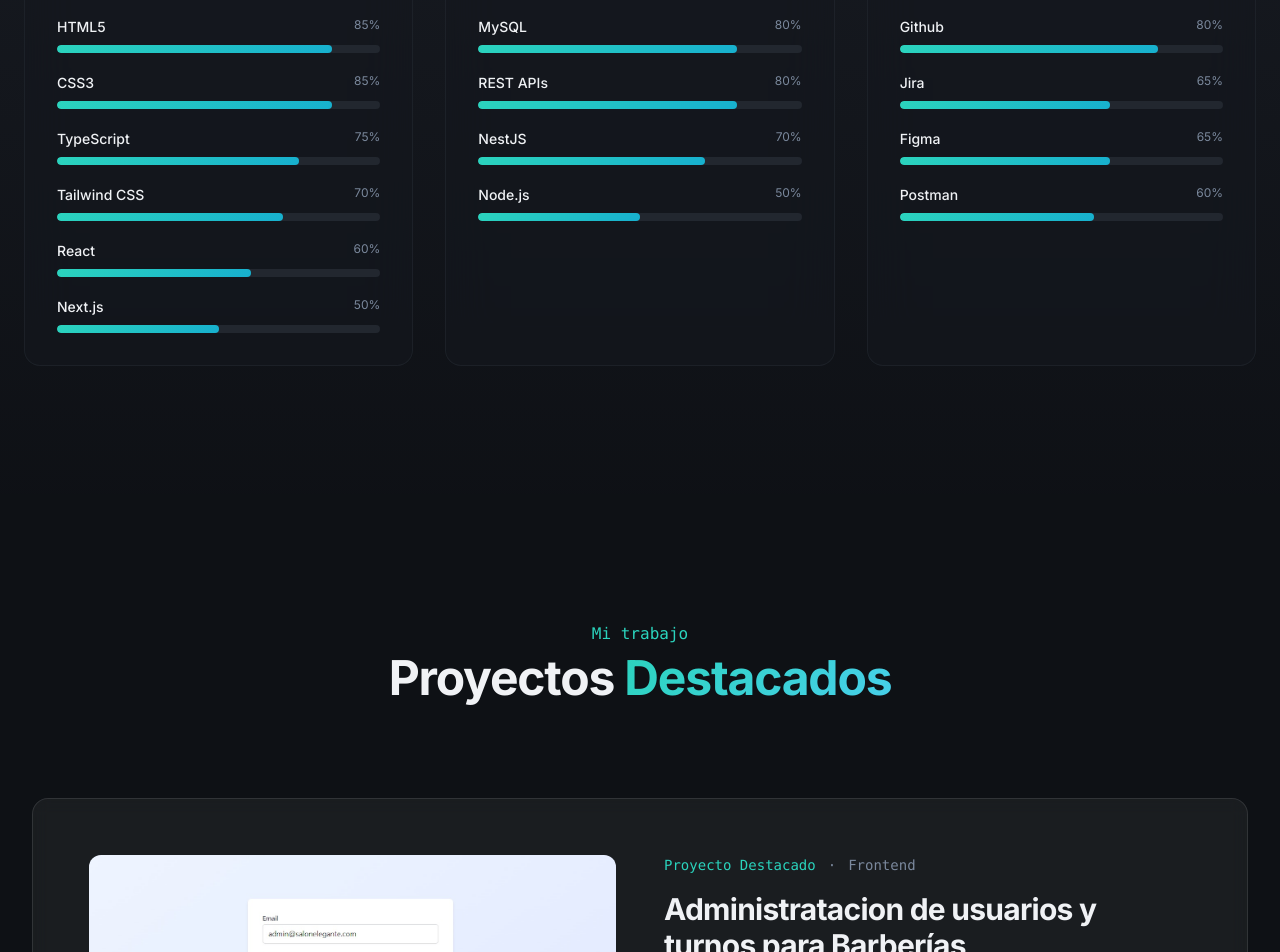
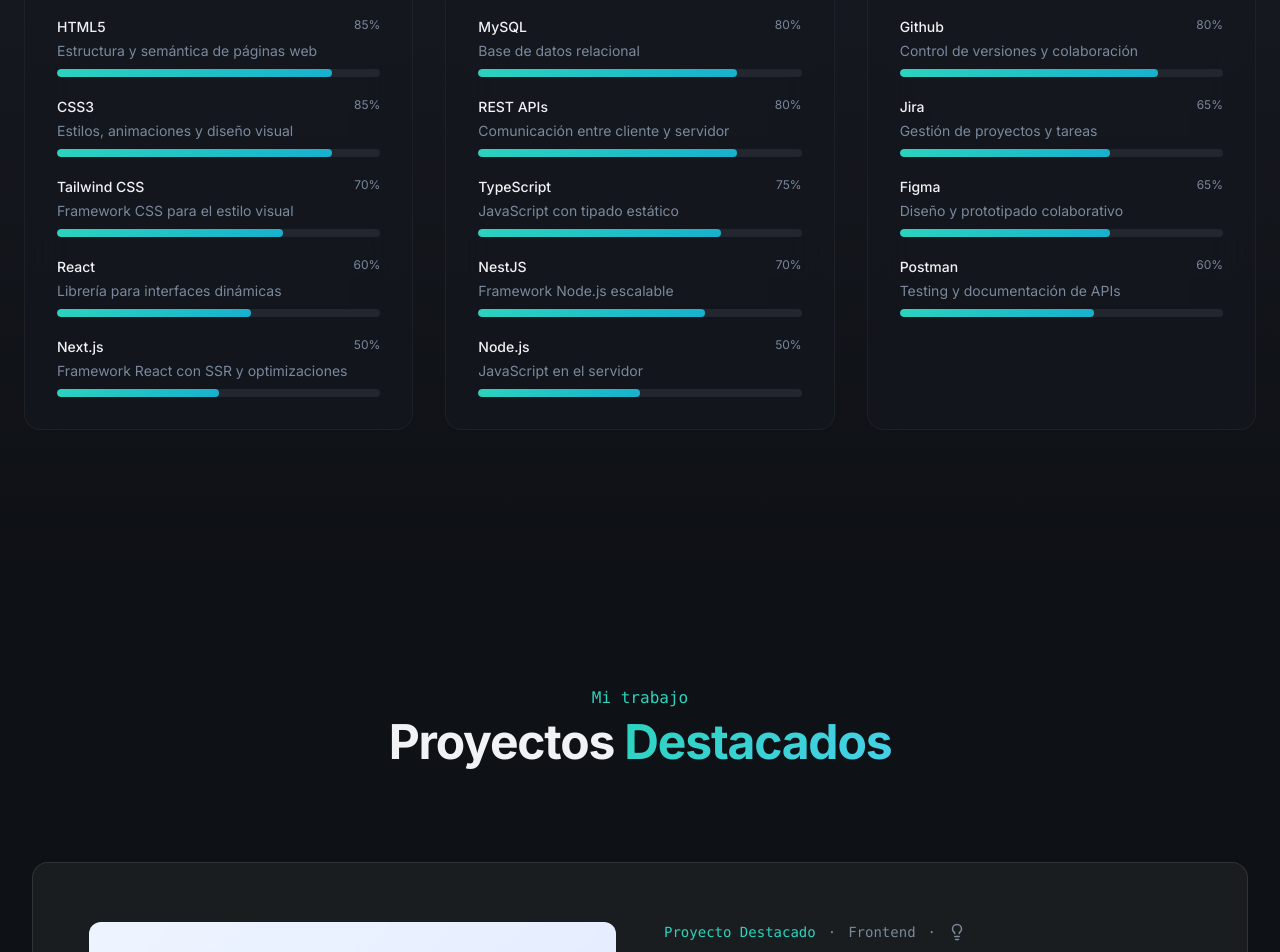
Before and after one commit to agustinsau/agustin-sau-portfolio, a Next.js app: page / in a window 1280 px wide. Shown: the part 1140-2092 px from the top of the page. Built offline with nearby package versions, Linux system fonts and the light colour scheme.

Commit message:
se mejoro la presentacion de las cards con aprendizajes y el stack tecnologico con descpriciones breves

```diff
--- a/components/layout/ProjectCard.tsx
+++ b/components/layout/ProjectCard.tsx
@@ -1,9 +1,10 @@
 "use client";
 
 import type { Project } from "@/types";
-import { motion } from "framer-motion";
-import { Github, ExternalLink } from "lucide-react";
+import { motion, AnimatePresence } from "framer-motion";
+import { Github, ExternalLink, Lightbulb } from "lucide-react";
 import Image from "next/image";
+import { useState } from "react";
 
 interface ProjectCardProps {
   project: Project;
@@ -11,6 +12,9 @@
 }
 
 export default function ProjectCard({ project, reversed }: ProjectCardProps) {
+  const [showLearnings, setShowLearnings] = useState(false);
+  const [isHovering, setIsHovering] = useState(false);
+
   return (
     <motion.div
       initial={{ opacity: 0, y: 40 }}
@@ -28,13 +32,17 @@
         `}
       >
         <div
-          className={`grid md:grid-cols-2 gap-12 items-center ${
-            reversed ? "md:grid-flow-col-dense" : ""
+          className={`grid 980px:grid-cols-2 gap-12 items-center ${
+            reversed ? "980px:grid-flow-col-dense" : ""
           }`}
         >
           {/* Image */}
-          <div className={reversed ? "md:col-start-2" : ""}>
-            <div className="relative aspect-[16/9] rounded-xl overflow-hidden bg-white/10">
+          <div className={reversed ? "980px:col-start-2" : ""}>
+            <div
+              className="relative aspect-[16/9] rounded-xl overflow-hidden bg-white/10"
+              onMouseEnter={() => setIsHovering(true)}
+              onMouseLeave={() => setIsHovering(false)}
+            >
               <Image
                 src={project.image}
                 alt={project.title}
@@ -42,6 +50,23 @@
                 className="w-full h-full object-cover"
                 priority
               />
+
+              {/* Overlay con descrición de aprendizajes */}
+              <AnimatePresence>
+                {(isHovering || showLearnings) && project.learnings && (
+                  <motion.div
+                    initial={{ opacity: 0 }}
+                    animate={{ opacity: 1 }}
+                    exit={{ opacity: 0 }}
+                    transition={{ duration: 0.25 }}
+                    className="absolute inset-0 bg-gradient-to-t from-black/60 via-black/65 to-black/60 flex items-center justify-center p-6"
+                  >
+                    <p className="text-white text-lg leading-relaxed text-center max-w-xs drop-shadow-lg">
+                      {project.learnings}
+                    </p>
+                  </motion.div>
+                )}
+              </AnimatePresence>
             </div>
           </div>
 
@@ -50,8 +75,23 @@
             {/* Meta */}
             <div className="flex items-center gap-3 text-sm font-mono">
               <span className="text-primary">{project.header}</span>
+
               <span className="text-muted-foreground">·</span>
               <span className="text-muted-foreground">{project.type}</span>
+              <span className="text-muted-foreground">·</span>
+
+              {project.learnings && (
+                <button
+                  onClick={() => setShowLearnings(!showLearnings)}
+                  aria-label={`${showLearnings ? "Ocultar" : "Ver"} lo que aprendí en este proyecto`}
+                  className="text-muted-foreground hover:text-primary transition-colors p-1 -ml-1"
+                  title="Ver lo que aprendí en este proyecto"
+                >
+                  <Lightbulb size={18} />
+                </button>
+              )}
+
+
             </div>
 
             <h3 className="text-2xl md:text-3xl font-bold">{project.title}</h3>
--- a/components/sections/TechStack.tsx
+++ b/components/sections/TechStack.tsx
@@ -4,24 +4,24 @@
 
 const technologies = {
   Frontend: [
-    { name: "HTML5", level: 85 },
-    { name: "CSS3", level: 85 },
-    { name: "TypeScript", level: 75 },
-    { name: "Tailwind CSS", level: 70 },
-    { name: "React", level: 60 },
-    { name: "Next.js", level: 50 },
+    { name: "HTML5", level: 85, description: "Estructura y semántica de páginas web" },
+    { name: "CSS3", level: 85, description: "Estilos, animaciones y diseño visual" },
+    { name: "Tailwind CSS", level: 70, description: "Framework CSS para el estilo visual" },
+    { name: "React", level: 60, description: "Librería para interfaces dinámicas" },
+    { name: "Next.js", level: 50, description: "Framework React con SSR y optimizaciones" },
   ],
   Backend: [
-    { name: "MySQL", level: 80 },
-    { name: "REST APIs", level: 80 },
-    { name: "NestJS", level: 70 },
-    { name: "Node.js", level: 50 },
+    { name: "MySQL", level: 80, description: "Base de datos relacional" },
+    { name: "REST APIs", level: 80, description: "Comunicación entre cliente y servidor" },
+    { name: "TypeScript", level: 75, description: "JavaScript con tipado estático" },
+    { name: "NestJS", level: 70, description: "Framework Node.js escalable" },
+    { name: "Node.js", level: 50, description: "JavaScript en el servidor" },
   ],
   Herramientas: [
-    { name: "Github", level: 80 },
-    { name: "Jira", level: 65 },
-    { name: "Figma", level: 65 },
-    { name: "Postman", level: 60 },
+    { name: "Github", level: 80, description: "Control de versiones y colaboración" },
+    { name: "Jira", level: 65, description: "Gestión de proyectos y tareas" },
+    { name: "Figma", level: 65, description: "Diseño y prototipado colaborativo" },
+    { name: "Postman", level: 60, description: "Testing y documentación de APIs" },
   ],
 };
 
@@ -59,12 +59,18 @@
               <div className="space-y-5">
                 {techs.map((tech, index) => (
                   <div key={tech.name}>
-                    <div className="flex justify-between mb-2">
+                    <div className="flex justify-between mb-1">
                       <span className="text-sm font-medium">{tech.name}</span>
                       <span className="text-xs text-muted-foreground">
                         {tech.level}%
                       </span>
                     </div>
+
+                    {tech.description && (
+                      <p className="text-sm text-muted-foreground mb-2">
+                        {tech.description}
+                      </p>
+                    )}
 
                     <div className="h-2 bg-secondary rounded-full overflow-hidden">
                       <motion.div
--- a/data/projects.ts
+++ b/data/projects.ts
@@ -11,6 +11,7 @@
     type: "Frontend",
     github: "https://github.com/JereStorm/barberbook-frontend",
     header: "Proyecto Destacado",
+    learnings: "Aprendí a construir componentes reutilizables con React y diseño responsivo con Tailwind. Tambien, mejoré mis habilidades en TypeScript.",
   },
   {
     slug: "barberia-turnos-backend",
@@ -22,6 +23,7 @@
     type: "Backend",
     github: "https://github.com/JereStorm/barberbook-backend",
     header: "Proyecto Destacado",
+    learnings: "Aprendí sobre la arquitectura modular de NestJS, tambien sobre autenticación con JWT, TypeORM y APIs RESTful.",
   },
   {
     slug: "supermercado-online",
@@ -33,6 +35,7 @@
     type: "Frontend",
     github: "https://github.com/agustinsau/frontEnd-CEPIT-2024",
     header: "Proyecto de Introducción",
+    learnings: "Aprendí fundamentos de JavaScript vanilla, manipulación del DOM y gestión de eventos.",
   },
   {
     slug: "videojuego-web",
@@ -44,5 +47,6 @@
     type: "Frontend",
     github: "https://github.com/agustinsau/Interfaces-Web-Game",
     header: "Proyecto Extra",
+    learnings: "Adquirí experiencia en logica y programación implementando sistemas de colisiones, animación y control de entrada del usuario.",
   },
 ];
--- a/tailwind.config.js
+++ b/tailwind.config.js
@@ -16,6 +16,7 @@
     extend: {
       screens: {
         md2: "880px",
+        "980px": "980px",
       },
       colors: {
         border: "hsl(var(--border))",
--- a/types/index.ts
+++ b/types/index.ts
@@ -22,6 +22,7 @@
   github: string;
   demo?: string;
   header: string;
+  learnings?: string;
 }
 
 // Tipos para form
```
